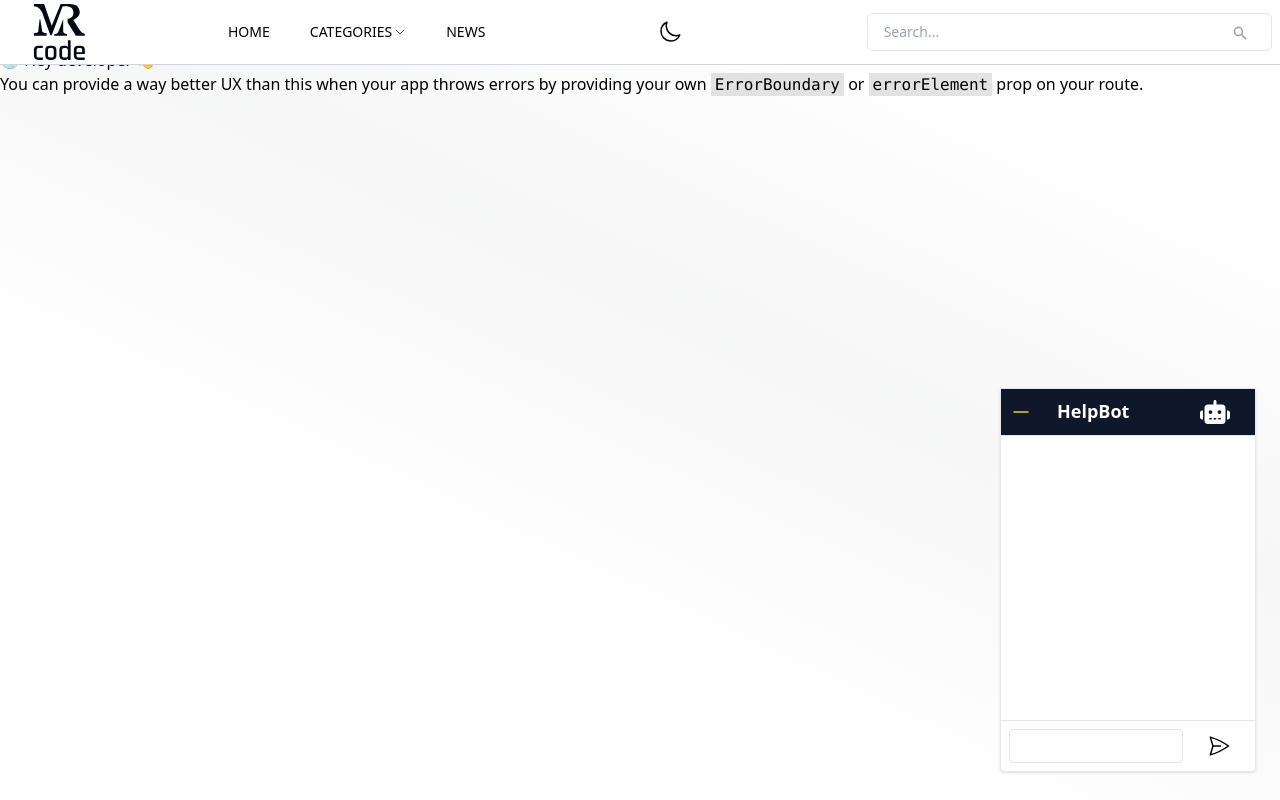
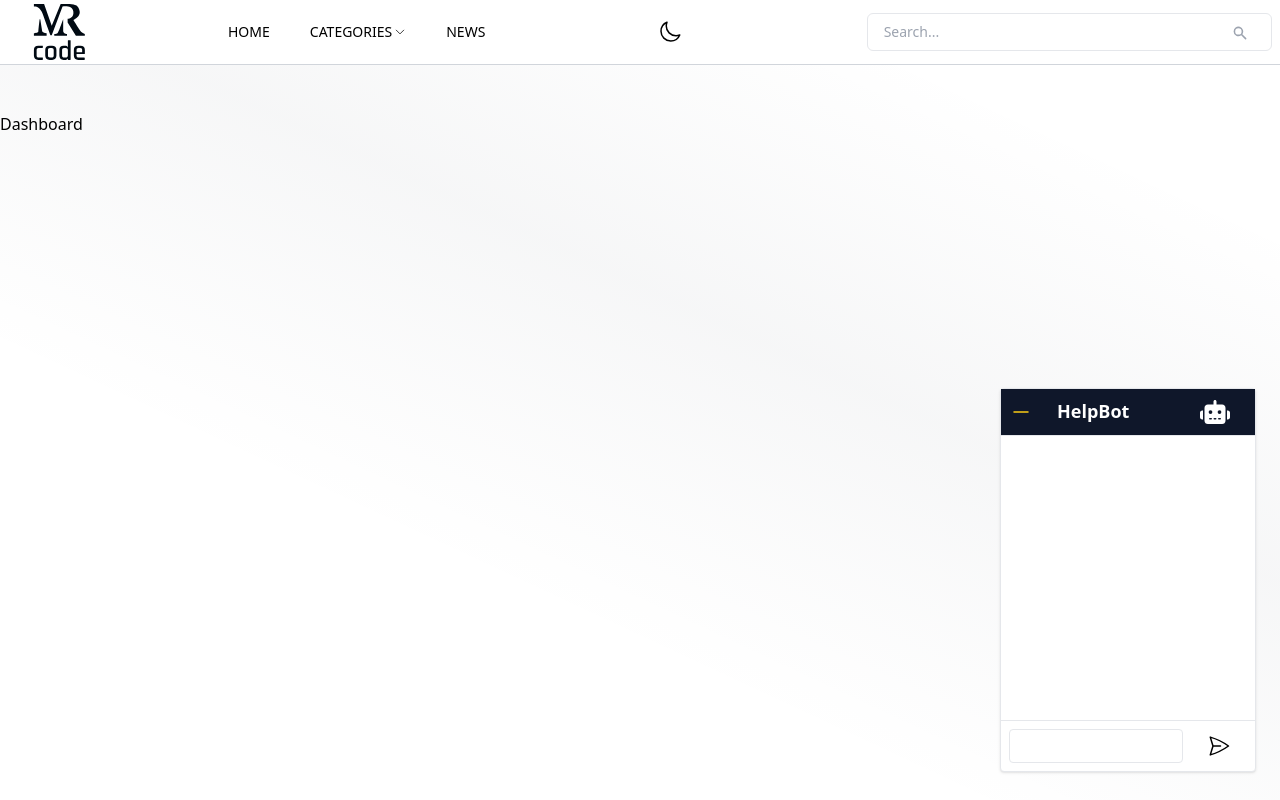
Before and after one commit to ngelrojas/blog-mr-code, a React (Vite) app: page /admin in a window 1280 px wide. Before the commit this address had no page. Shown: the top 800 px of the page. Built offline with nearby package versions, Linux system fonts and the light colour scheme.

Commit message:
add: adding template for admin page

```diff
--- a/src/pages/admin/dashboard/index.tsx
+++ b/src/pages/admin/dashboard/index.tsx
@@ -0,0 +1,14 @@
+
+const Dashboard = () => {
+    return (
+        <div className="min-h-full">
+            <div className="pt-28">
+
+                <h1>Dashboard</h1>
+            </div>
+
+        </div>
+    )
+}
+
+export default Dashboard;
```
Also changed, not shown: src/routes/webSite/index.tsx (+9 -0 lines).
